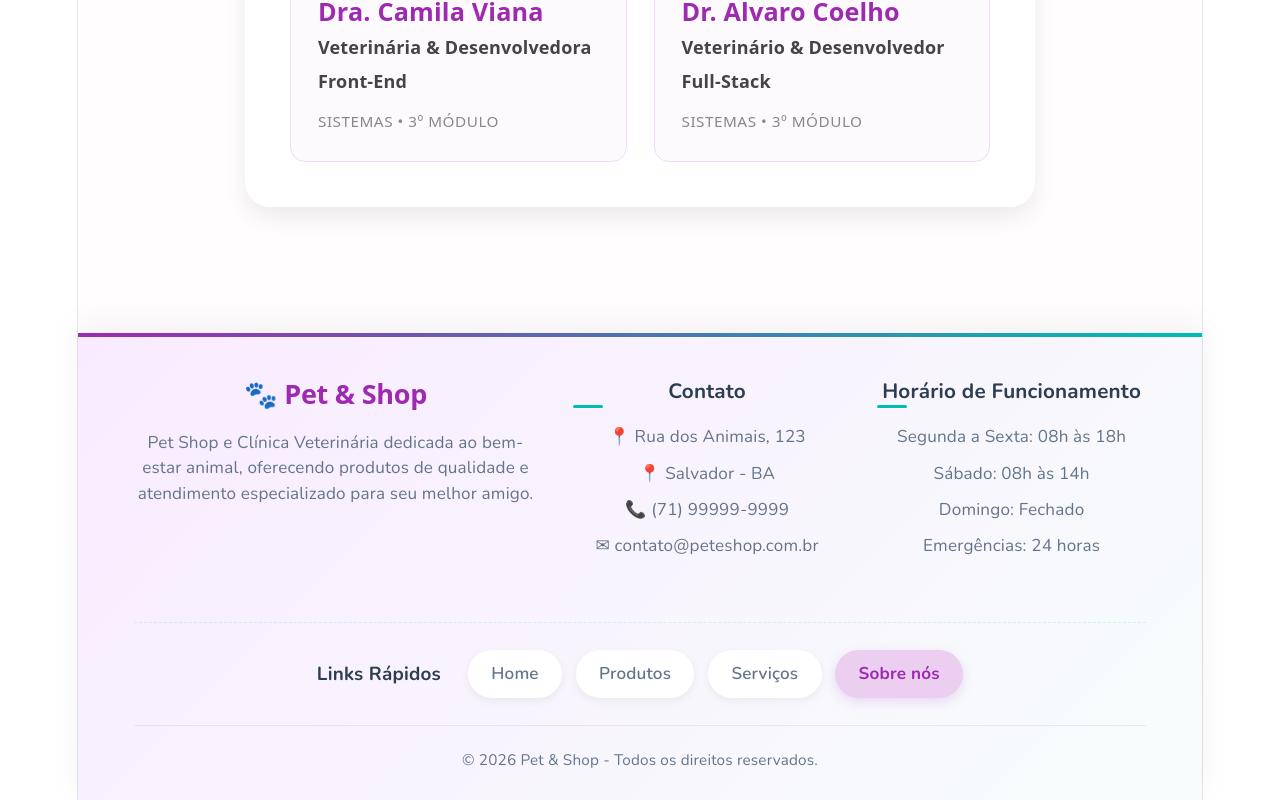
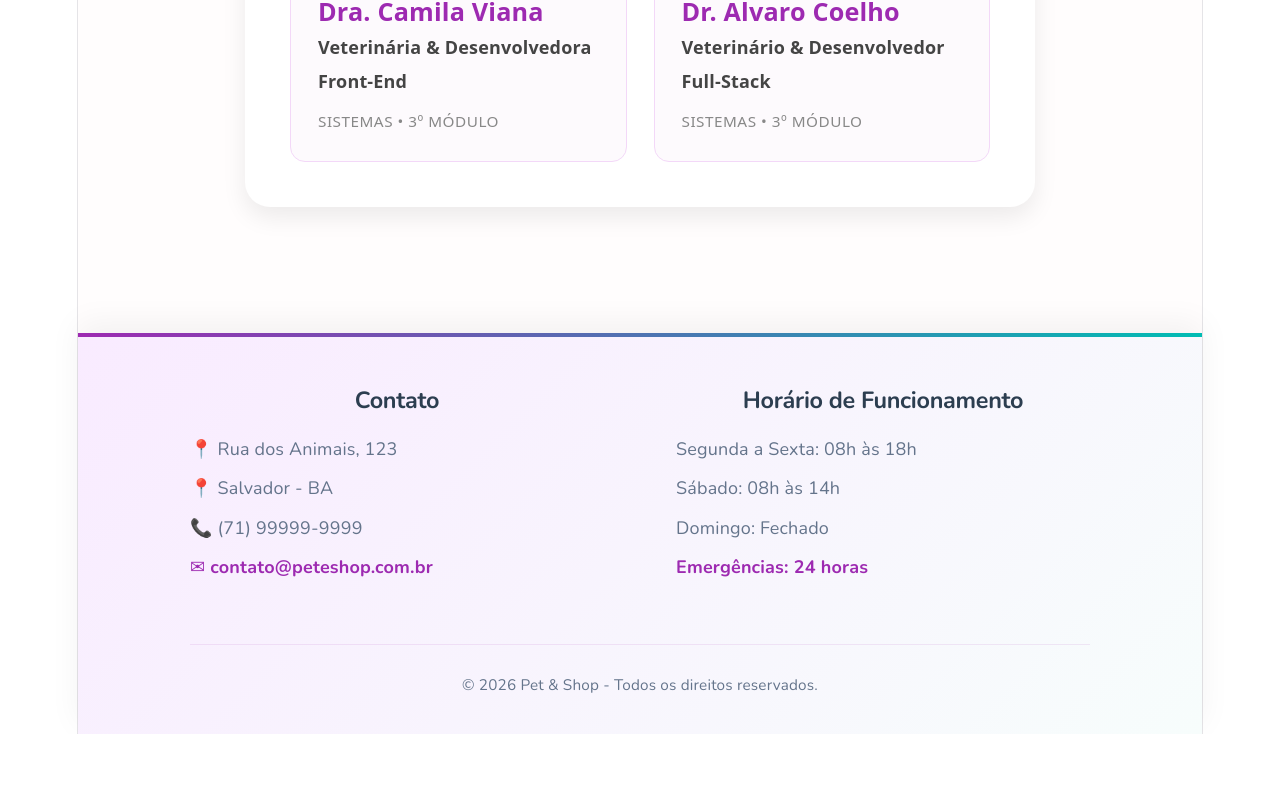
Before and after one commit to AlvaroCoe/DS-96231-DUPLA, a React (Vite) app in the folder projeto-git-dupla/: page /sobrenos in a window 1280 px wide. Shown: the part 2475-3275 px from the top of the page. After the commit the page ends 3209 px from the top, so only its background shows below. Built offline with nearby package versions, Linux system fonts and the light colour scheme.

Commit message:
atualização Footer

```diff
--- a/projeto-git-dupla/src/components/Footer/index.jsx
+++ b/projeto-git-dupla/src/components/Footer/index.jsx
@@ -5,15 +5,6 @@ export default function Footer() {
   return (
     <footer className="footer">
       <div className="footer-container">
-
-        <div className="footer-col">
-          <h2>🐾 Pet & Shop</h2>
-          <p>
-            Pet Shop e Clínica Veterinária dedicada ao bem-estar animal,
-            oferecendo produtos de qualidade e atendimento especializado para
-            seu melhor amigo.
-          </p>
-        </div>
 
         <div className="footer-col">
           <h3>Contato</h3>
@@ -31,16 +22,6 @@ export default function Footer() {
           <p>Emergências: 24 horas</p>
         </div>
 
-        <div className="footer-col footer-navigation-block">
-          <h3>Links Rápidos</h3>
-          <nav className="footer-nav-links">
-            <NavLink to='/'>Home</NavLink>
-            <NavLink to='/produtos'>Produtos</NavLink>
-            <NavLink to='/servicos'>Serviços</NavLink>
-            <NavLink to='/sobrenos'>Sobre nós</NavLink>
-          </nav>
-        </div>
-
       </div>
 
       <div className="footer-bottom">
--- a/projeto-git-dupla/src/components/Footer/style.css
+++ b/projeto-git-dupla/src/components/Footer/style.css
@@ -22,7 +22,7 @@
   font-family: 'Nunito', sans-serif;
   background: linear-gradient(135deg, #f9ebff 0%, #f7fdfc 100%);
   box-shadow: var(--shadow-elevation-up);
-  padding: 2.5rem 5% 1.5rem 5%;
+  padding: 3rem 5% 2rem 5%;
   position: relative;
 }
 
@@ -36,125 +36,59 @@
   background: linear-gradient(90deg, var(--color-purple-main), var(--color-green-main));
 }
 
+/* Container ajustado em 2 colunas simétricas e centralizadas */
 .footer-container {
-  max-width: 1200px;
+  max-width: 900px; /* Reduzido para o conteúdo não ficar espalhado demais */
   margin: 0 auto;
   display: grid;
-  grid-template-columns: 1.5fr 1fr 1fr;
-  gap: 2rem;
-  align-items: flex-start;
+  grid-template-columns: 1fr 1fr; /* Divide igualmente entre Contato e Horário */
+  gap: 4rem; /* Espaço elegante entre as duas colunas */
+  padding-bottom: 2rem;
 }
 
+/* ==========================================================================
+   Colunas de Informação (Organização Clássica e Limpa)
+   ========================================================================== */
 .footer-col {
   display: flex;
   flex-direction: column;
-  gap: 0.6rem;
+  gap: 0.8rem; /* Espaçamento confortável entre as linhas */
 }
 
-.footer-col h2 {
-  color: var(--color-purple-main);
-  font-size: 1.5rem;
-  font-weight: 800;
+/* Títulos limpos - SEM os tracinhos verdes */
+.footer-col h3 {
+  color: var(--color-text-dark);
+  font-size: 1.3rem;
+  font-weight: 700;
   margin: 0 0 0.5rem 0;
+  letter-spacing: -0.3px;
 }
 
-.footer-col h3 {
-  color: var(--color-text-dark);
-  font-size: 1.15rem;
-  font-weight: 700;
-  margin: 0 0 0.5rem 0;
-  position: relative;
+/* Estilização e alinhamento dos textos */
+.footer-col p {
+  color: var(--color-text-muted);
+  font-size: 1rem;
+  line-height: 1.4;
+  margin: 0;
+  display: flex;
+  align-items: center;
+  gap: 0.5rem; /* Alinha o emoji perfeitamente com o texto ao lado */
 }
 
-.footer-col h3::after {
-  content: '';
-  position: absolute;
-  bottom: -4px;
-  left: 0;
-  width: 30px;
-  height: 3px;
-  background-color: var(--color-green-main);
-  border-radius: 2px;
-}
-
-.footer-col p {
-  color: var(--color-text-muted);
-  font-size: 0.95rem;
-  line-height: 1.5;
-  margin: 0;
-}
-
-/* ==========================================================================
-   Nova Barra de Links Rápidos (Réplica do Header)
-   ========================================================================== */
-.footer-navigation-block {
-  grid-column: 1 / -1;
-  flex-direction: row !important;
-  align-items: center;
-  justify-content: center;
-  gap: 1.5rem;
-  margin-top: 1.5rem;
-  padding-top: 1.5rem;
-  border-top: 1px dashed rgba(0, 188, 179, 0.15);
-}
-
-.footer-navigation-block h3 {
-  margin: 0;
-  font-size: 1.05rem;
-  color: var(--color-text-dark);
-}
-
-.footer-navigation-block h3::after {
-  display: none; /* Remove a barra ciano apenas deste bloco inferior */
-}
-
-/* Container dos Links */
-.footer-nav-links {
-  display: flex;
-  flex-direction: row;
-  gap: 0.75rem; /* Mesmo espaçamento entre os botões do Header */
-  align-items: center;
-}
-
-/* Link em Estado Normal (Pílula Branca) */
-.footer-nav-links a {
-  text-decoration: none;
-  background-color: var(--color-bg-white);
-  color: var(--color-text-muted);
-  box-shadow: 0 3px 10px rgba(0, 0, 0, 0.06);
-
-  font-weight: 600;
-  font-size: 0.95rem;
-  padding: 0.6rem 1.3rem; /* Tamanho ligeiramente menor para se adequar ao rodapé */
-  border-radius: var(--radius-pill);
-  transition: var(--transition-smooth);
-}
-
-/* Efeito Hover (Fica verde e eleva) */
-.footer-nav-links a:hover {
-  background-color: var(--color-green-light);
-  color: var(--color-green-main);
-  box-shadow: 0 6px 15px rgba(0, 188, 179, 0.15);
-  transform: translateY(-2px);
-}
-
-/* Efeito Página Ativa (Fica roxo igual ao Header) */
-.footer-nav-links a.active {
-  background-color: var(--color-purple-light);
+/* Destaca sutilmente o aviso de Emergências */
+.footer-col p:last-of-type {
   color: var(--color-purple-main);
   font-weight: 700;
-  box-shadow: 0 4px 12px rgba(157, 42, 177, 0.15);
-  transform: translateY(0);
 }
 
 /* ==========================================================================
    Área de Direitos Autorais
    ========================================================================== */
 .footer-bottom {
-  max-width: 1200px;
+  max-width: 900px;
   margin: 1.5rem auto 0 auto;
-  border-top: 1px solid rgba(157, 42, 177, 0.1);
-  padding-top: 1.2rem;
+  border-top: 1px solid rgba(157, 42, 177, 0.1); /* Divisória muito sutil */
+  padding-top: 1.5rem;
   text-align: center;
 }
 
@@ -167,36 +101,22 @@
 /* ==========================================================================
    Responsividade Mobile
    ========================================================================== */
-@media (max-width: 768px) {
+@media (max-width: 650px) {
+  .footer {
+    padding: 2.5rem 5% 2rem 5%;
+  }
+
   .footer-container {
-    grid-template-columns: 1fr;
+    grid-template-columns: 1fr; /* Vira uma única coluna no celular */
+    gap: 2rem;
     text-align: center;
-    gap: 1.5rem;
   }
 
   .footer-col {
-    align-items: center;
+    align-items: center ; /* Centraliza o conteúdo no mobile */
   }
 
-  .footer-col h3::after {
-    left: 50%;
-    transform: translateX(-50%);
-  }
-
-  .footer-navigation-block {
-    flex-direction: column !important;
-    gap: 1rem;
-  }
-
-  .footer-nav-links {
-    flex-wrap: wrap;
-    justify-content: center;
-    gap: 0.75rem;
-    width: 100%;
-  }
-
-  .footer-nav-links a {
-    flex-grow: 1;
-    text-align: center;
+  .footer-col p {
+    justify-content: center; /* Garante os emojis centralizados com o texto */
   }
 }
```
